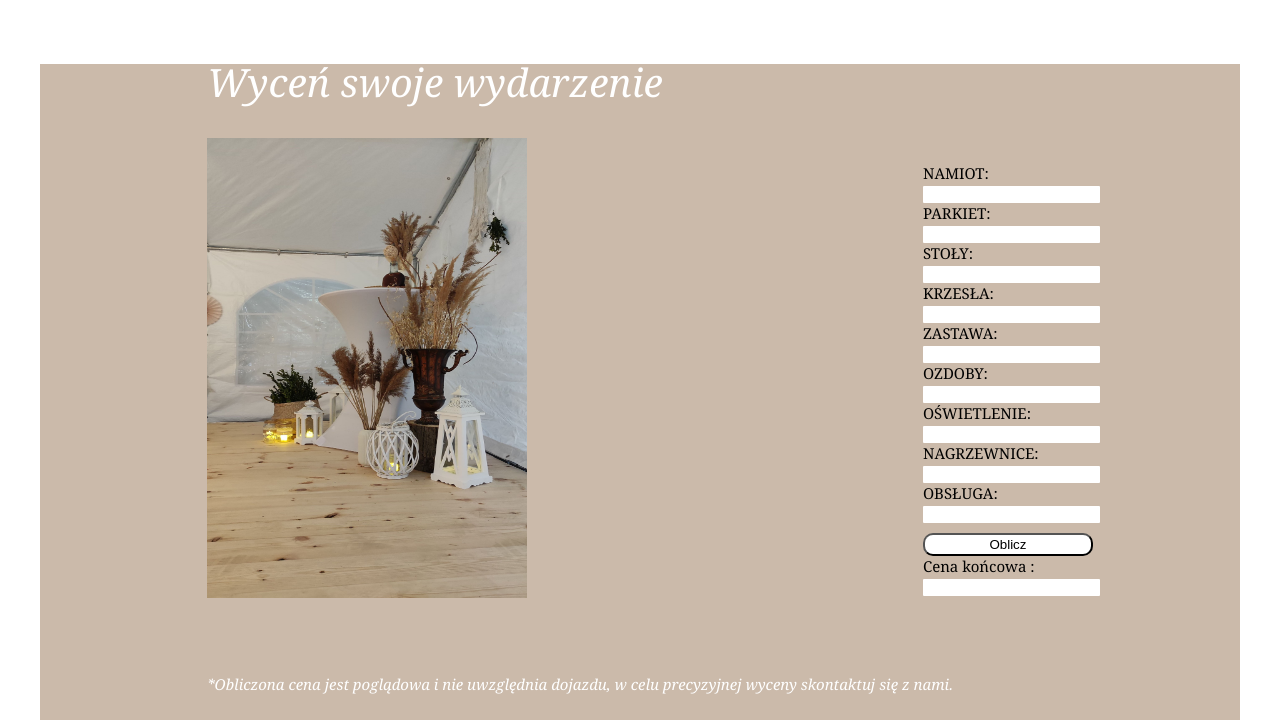
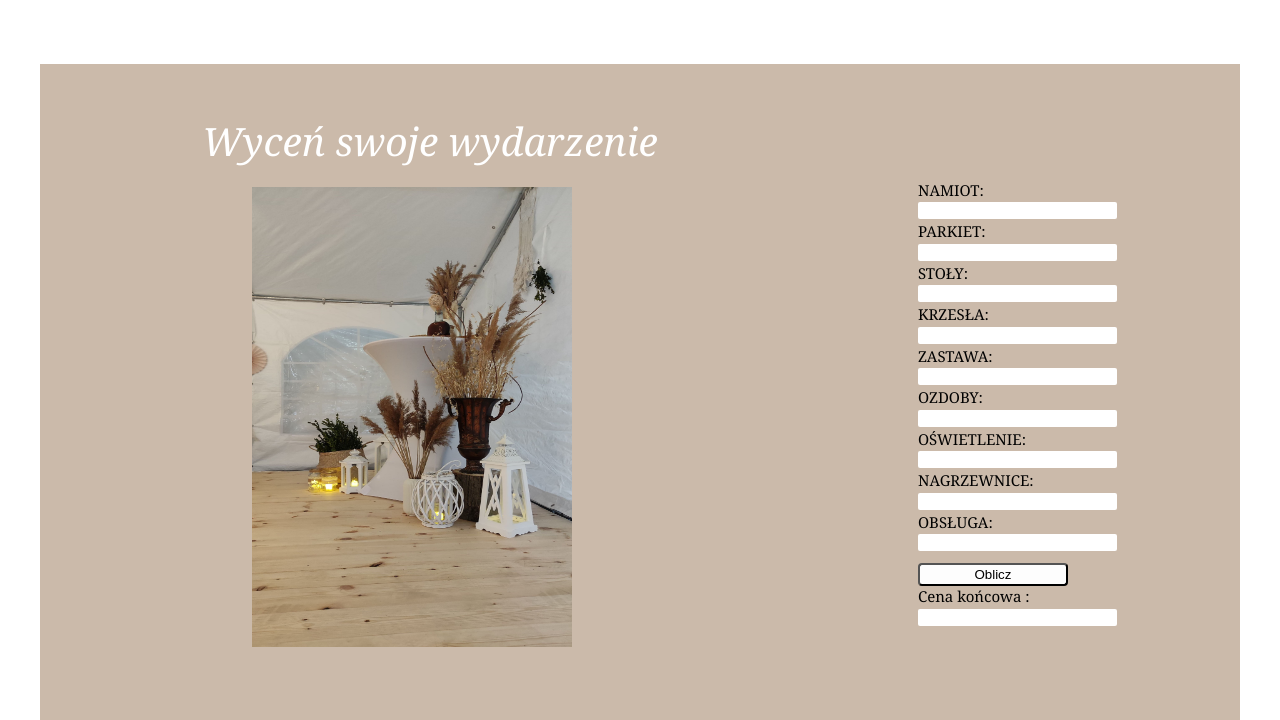
Before and after one commit to Akleksandra/boho-namiot, a plain HTML site: page index.html in a window 1280 px wide. Shown: the part 1058-1778 px from the top of the page. Drawn offline with Linux system fonts and the light colour scheme.

Commit message:
styling changes

```diff
--- a/index.css
+++ b/index.css
@@ -146,7 +146,7 @@ body {
 }
 
 #cennik {
-    height: 800px;
+    height: auto;
     background-color: rgb(203, 186, 170);
     margin:40px;
     justify-content: center;
@@ -166,7 +166,8 @@ body {
     color: white;
     font-size: 39px;
     font-style: oblique;
-    margin-bottom: 110px;
+    margin-top: 50px;
+    margin-bottom: 100px;
 
 }
 
@@ -181,6 +182,7 @@ body {
     height:460px ;
     width: 320px;
     margin-top: -80px;
+    margin-left: 50px;
 }
 
  .calc{
@@ -188,24 +190,31 @@ body {
     font-size: 15px;
     margin-left: -30px;
     margin-top: -120px;
-    width: 150px;
+    width: 160px;
 
 
 
 }
 
 .calc input{
-    border-radius: 1px;
+    border-radius: 2px;
     border: 1px white;
     background-color: rgb(255, 255, 255);
     height: 17px;
+    margin-top: 2px;
+    margin-bottom: 2px;
+    font-family: Georgia, 'Times New Roman', Times, serif;
+}
+
+.calc input:hover{
+   background-color: rgb(213, 209, 209);
 }
 
 #calculate{
-  background-color: rgb(255, 255, 255);
-  border-radius:10px;
+  background-color: rgb(253, 253, 253);
+  border-radius:4px;
   margin-top: 10px;
-  width: 170px;
+  width: 150px;
   height: 23px;
 
 }
@@ -221,6 +230,7 @@ body {
     }
     #cennik{
         flex-direction: column;
+
 
     }
     #calc{
--- a/index.html
+++ b/index.html
@@ -33,6 +33,7 @@
             <img src="images/987.jpg" alt="">
         </div>
     </section>
+
     <section id="cennik">
     <div class="cennikimg">
         <p>Wyceń swoje wydarzenie</p>
@@ -90,6 +91,12 @@
         <figure class="galeria">
         <img src="images/galeria/srodek.jpg" alt="11">
         </figure>
+        <figure class="galeria">
+        <img src="images/aqapark.jpg" alt="12">
+        </figure>
+        <figure class="galeria">
+        <img src="images/ekipa.jpg" alt="12">
+        </figure>
 
     </section>
 
```
